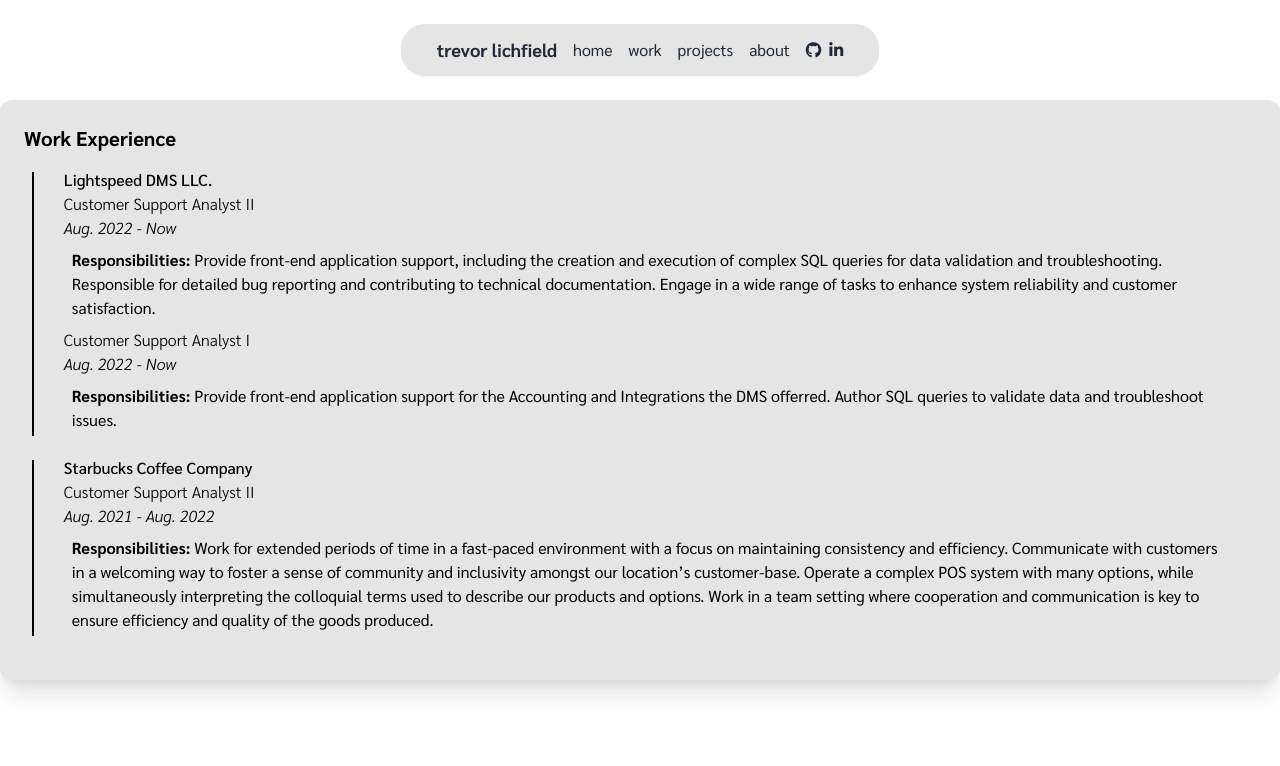
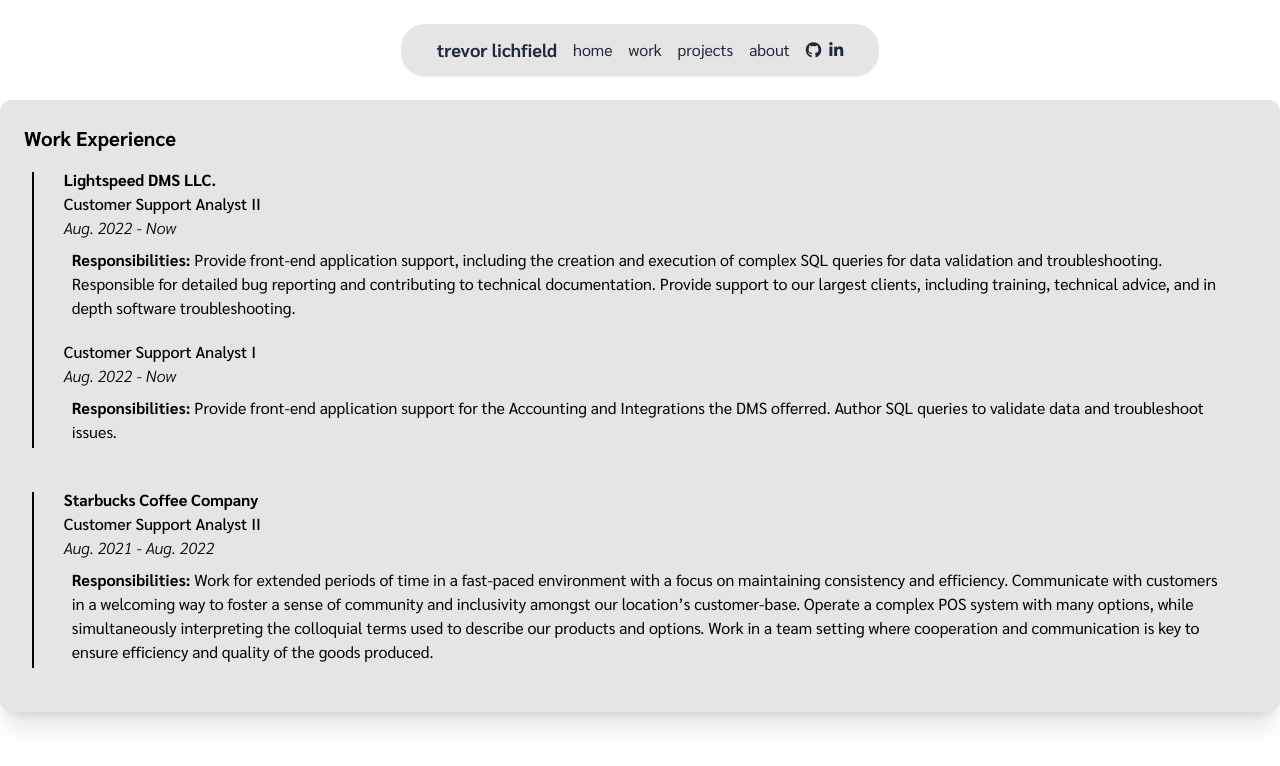
Before and after one commit to lichfiet/portfolio, a React (Vite) app: page /work-experience in a window 1280 px wide. Shown: the top 766 px of the page. Built offline with nearby package versions, Linux system fonts and the light colour scheme.

Commit message:
added some content

```diff
--- a/src/pages/about.jsx
+++ b/src/pages/about.jsx
@@ -23,8 +23,31 @@ const About = function () {
                 </h1>
                 <div className="p-2">
                     <div id="work-lightspeed" className="">
-                        <p className="text-base font-base">Meow meow meow</p>
+                        <p className="indent-3 mb-2">
+                            I've always been interested in technology, starting
+                            with my family's first computer, where I played a lot of classic computer games like
+                            Roller Coaster Tycoon, and an early Roblox. Later, I would have my first
+                            exposure to web development, modifying free HTML templates for an SEO project. I ended up taking
+                            a simple Javascript class
+                            in middle school, learned how to deploy Minecraft servers on docker with my dad, and have enjoyed
+                            exploring new technologies in my current software support role ever since.
+                        </p>
+                        <p className="indent-3 mb-2">
+                            When I'm not coding, you can find me anxiously watering my plants, rock climbing, playing video games, or
+                            spending time with my girlfriend and our wonderful pets. I also enjoy a good iced coffee when the opportunity
+                            to have one presents itself. When I do have coffee, I aim to drink it whilst
+                            on vacation, or somewhere far from home. I love to travel, and have recently been to Seattle, Washington which
+                            I wholeheartedly recommend anyone <i>drive to</i> and visit.
+                        </p>
                     </div>
+                </div>
+                <h1 className="text-xl font-semibold">Music</h1>
+                <div className="p-2">
+                    <p className="indent-3 mb-5">
+                        I think music is very important to me. It's accompanied many emotions in my life and I think I have quite the taste. Below is a
+                        window into my soul, and also my favorite playlist of pre 2000's music I regularly listen to.
+                    </p>
+                    <iframe src="https://open.spotify.com/embed/playlist/0G7BnxP1X1M827QDhg0AB5?utm_source=generator" width="100%" height="380" frameBorder="0" allowfullscreen="" allow="autoplay; clipboard-write; encrypted-media; fullscreen; picture-in-picture"></iframe>
                 </div>
             </div>
         </div >
--- a/src/pages/workExperience.jsx
+++ b/src/pages/workExperience.jsx
@@ -19,16 +19,16 @@ const WorkExperience = function () {
 
                         </div>
                         <div className="p-2">
-                            <h1 className="text-l font-medium">Lightspeed DMS LLC.</h1>
-                            <p className="text-sm md:text-base font-light">Customer Support Analyst II</p>
+                            <h1 className="text-l font-bold">Lightspeed DMS LLC.</h1>
+                            <p className="text-sm md:text-base font-medium">Customer Support Analyst II</p>
                             <p className="text-sm md:text-base font-light italic">Aug. 2022 - Now</p>
-                            <p className="p-2 text-sm md:text-base">
+                            <p className="p-2 text-sm md:text-base mb-3">
                                 <b>Responsibilities:</b> Provide front-end application support, including the creation and execution of
                                 complex SQL queries for data validation and troubleshooting. Responsible for detailed bug reporting and
-                                contributing to technical documentation. Engage in a wide range of tasks to enhance system reliability
-                                and customer satisfaction.
+                                contributing to technical documentation. Provide support to our largest clients, including training,
+                                technical advice, and in depth software troubleshooting.
                             </p>
-                            <p className="text-sm md:text-base font-light">Customer Support Analyst I</p>
+                            <p className="text-sm md:text-base font-medium">Customer Support Analyst I</p>
                             <p className="text-sm md:text-base font-light italic">Aug. 2022 - Now</p>
                             <p className="p-2 text-sm md:text-base">
                                 <b>Responsibilities:</b> Provide front-end application support for the Accounting and Integrations
@@ -36,12 +36,12 @@ const WorkExperience = function () {
                             </p>
                         </div>
                     </div>
-                    <div id="work-starbucks" className="grid" style={{ gridTemplateColumns: "1fr 50fr" }}>
+                    <div id="work-starbucks" className="grid mt-5" style={{ gridTemplateColumns: "1fr 50fr" }}>
                         <div className="bg-black w-0.5 mt-3 mb-3">
                         </div>
                         <div className="p-2">
-                            <h1 className="text-l font-medium">Starbucks Coffee Company</h1>
-                            <p className="text-sm md:text-base font-light">Customer Support Analyst II</p>
+                            <h1 className="text-l font-bold">Starbucks Coffee Company</h1>
+                            <p className="text-sm md:text-base font-medium">Customer Support Analyst II</p>
                             <p className="text-sm md:text-base font-light italic">Aug. 2021 - Aug. 2022</p>
                             <p className="p-2 text-sm md:text-base">
                                 <b>Responsibilities:</b> Work for extended periods of time in a fast-paced environment with a
```
